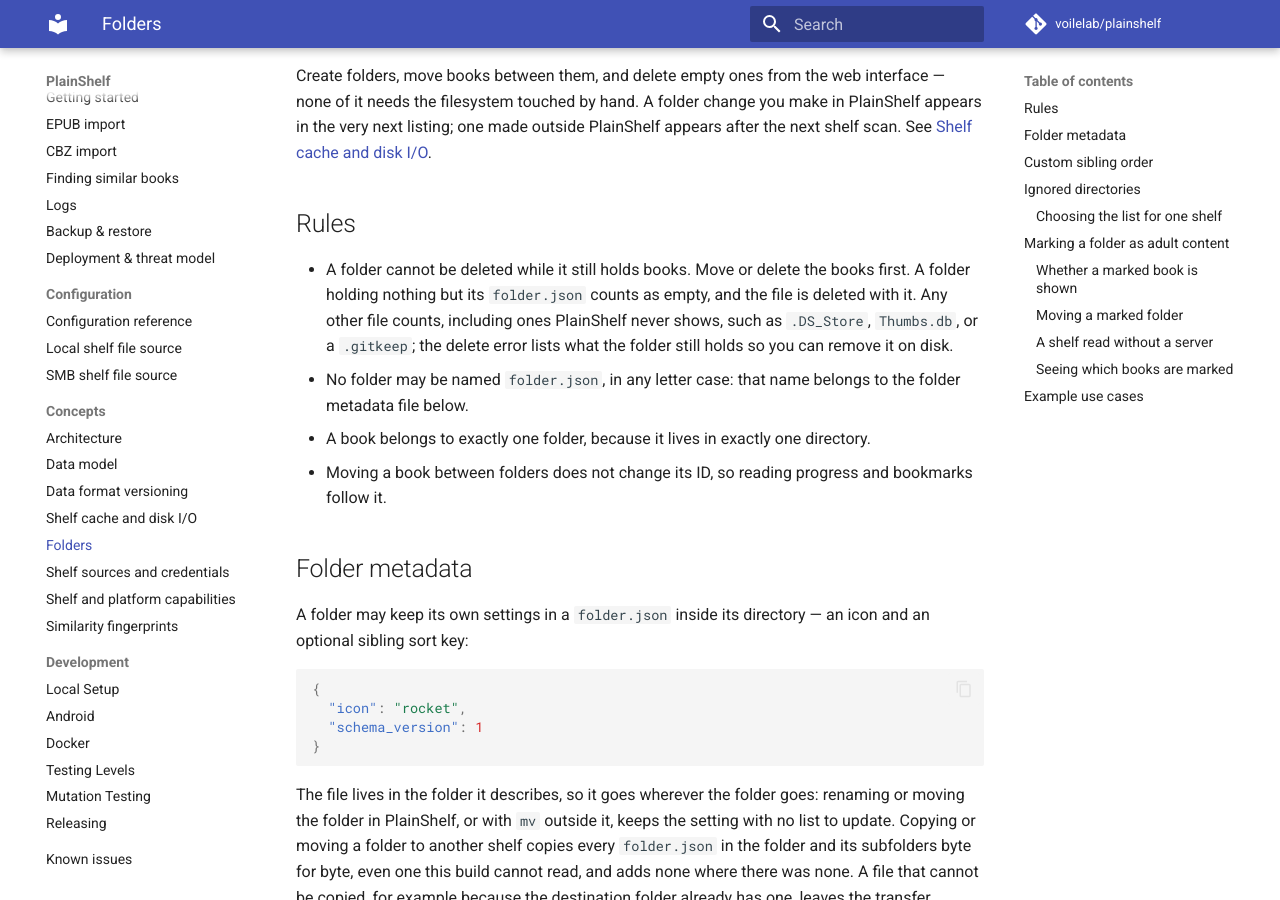
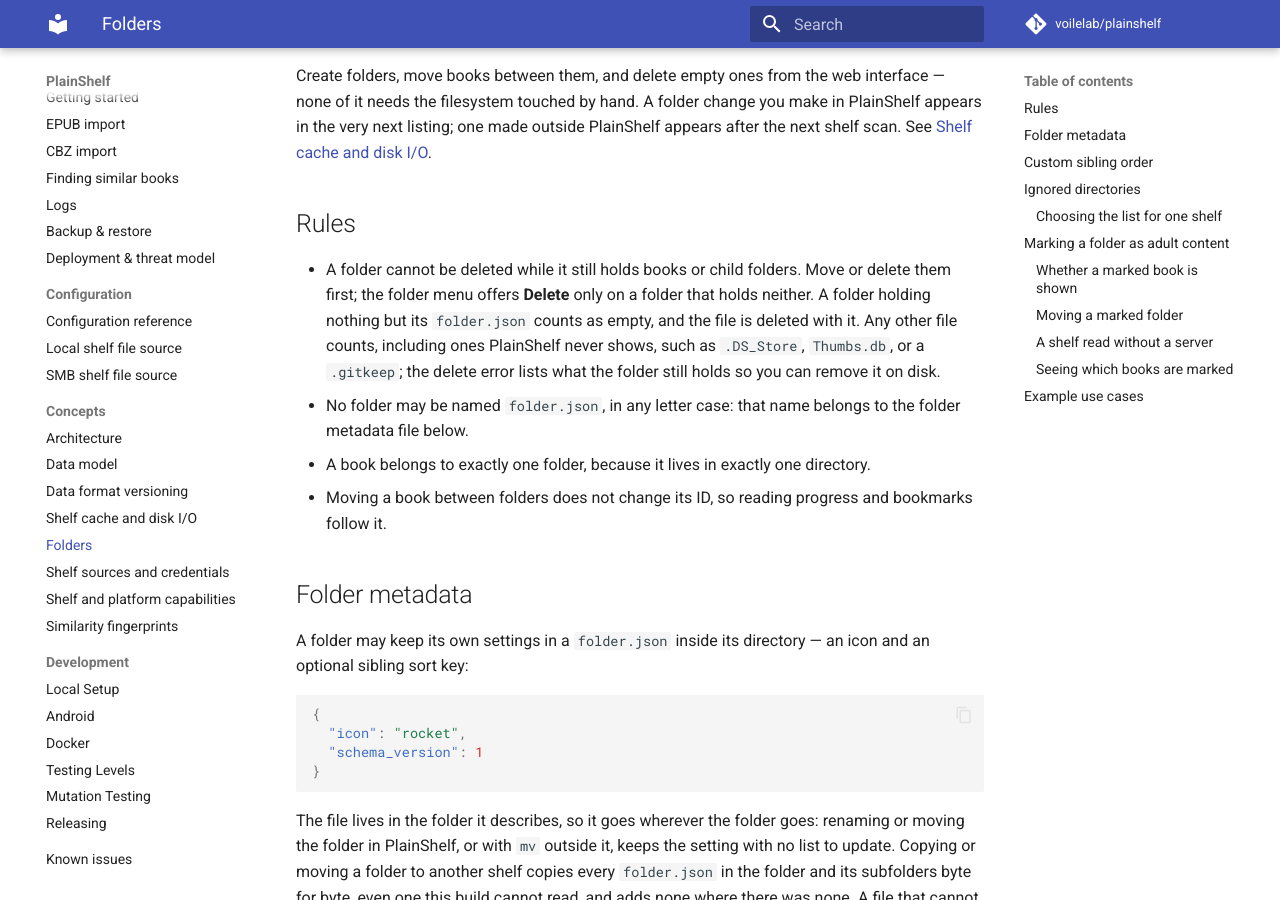
Before and after one commit to voilelab/plainshelf, an MkDocs documentation site: the page built from docs/concepts/folders.md, in a window 1280 px wide and 900 px high, scrolled down 584 px. Built offline with MkDocs 1.6.1 and Material for MkDocs 9.7.7, drawn with Linux system fonts in a browser that asks for light colours; comment, search, counter and statistics services are not loaded.

```diff
--- a/docs/concepts/folders.md
+++ b/docs/concepts/folders.md
@@ -34,8 +34,9 @@ appears after the next shelf scan. See
 
 ## Rules
 
-- A folder cannot be deleted while it still holds books. Move or delete the
-  books first. A folder holding nothing but its `folder.json` counts as empty,
+- A folder cannot be deleted while it still holds books or child folders.
+  Move or delete them first; the folder menu offers **Delete** only on a folder
+  that holds neither. A folder holding nothing but its `folder.json` counts as empty,
   and the file is deleted with it. Any other file counts, including ones
   PlainShelf never shows, such as `.DS_Store`, `Thumbs.db`, or a `.gitkeep`;
   the delete error lists what the folder still holds so you can remove it on
--- a/frontend/src/components/FolderTree.vue
+++ b/frontend/src/components/FolderTree.vue
@@ -340,7 +340,7 @@ function canChangeIcon(node: FolderNode): boolean {
 }
 
 function showDeleteButton(node: FolderNode): boolean {
-  return !props.readOnly && folderBookCount(node) === 0;
+  return !props.readOnly && folderBookCount(node) === 0 && node.children.length === 0;
 }
 
 function canDragFolder(): boolean {
```
Also changed, not shown: frontend/src/components/FolderTree.test.ts (+18 -0 lines).
